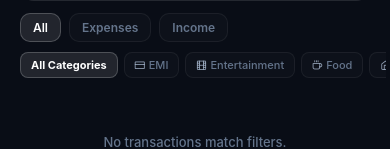
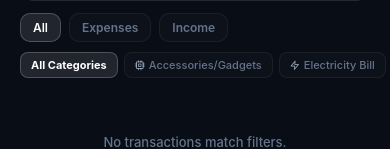
Before and after one commit to Balajijagan2000/personal-expense-tracker-app, a React Native app: screen / in a window 390 px wide. Shown: the part 409-558 px from the top of the page. Built offline with nearby package versions, Linux system fonts and the light colour scheme.

Commit message:
added default category and bug fix

```diff
--- a/src/components/AddTransactionModal.tsx
+++ b/src/components/AddTransactionModal.tsx
@@ -129,7 +129,7 @@ export default function AddTransactionModal({ visible, onClose }: AddTransaction
       onRequestClose={onClose}
     >
       <KeyboardAvoidingView
-        behavior={Platform.OS === 'ios' ? 'padding' : undefined}
+        behavior="padding"
         style={styles.modalBg}
       >
         <View style={[styles.modalSheet, isDark ? styles.sheetDark : styles.sheetLight]}>
--- a/src/components/CategoryIcon.tsx
+++ b/src/components/CategoryIcon.tsx
@@ -34,6 +34,7 @@ export default function CategoryIcon({ name, color = '#ffffff', size = 20 }: Cat
     'droplet',
     'smartphone',
     'wifi',
+    'cpu',
   ];
 
   let iconName: any = name;
--- a/src/components/CategoryManager.tsx
+++ b/src/components/CategoryManager.tsx
@@ -22,7 +22,7 @@ export default function CategoryManager() {
     'dollar-sign', 'grid', 'credit-card', 'gift', 'heart',
     'book', 'activity', 'smile', 'briefcase', 'tool',
     'trending-up', 'tag', 'umbrella', 'award', 'globe',
-    'smartphone', 'wifi', 'droplet'
+    'smartphone', 'wifi', 'droplet', 'cpu'
   ];
 
   // Color Palette
--- a/src/database/db.ts
+++ b/src/database/db.ts
@@ -15,6 +15,9 @@ export const DEFAULT_CATEGORIES: Omit<Category, 'id'>[] = [
   { name: 'Utilities', icon: 'zap', color: '#06B6D4', is_default: 1 },
   { name: 'Housing', icon: 'home', color: '#EF4444', is_default: 1 },
   { name: 'Salary', icon: 'dollar-sign', color: '#10B981', is_default: 1 },
+  { name: 'Electricity Bill', icon: 'zap', color: '#EAB308', is_default: 1 },
+  { name: 'Investment', icon: 'trending-up', color: '#84CC16', is_default: 1 },
+  { name: 'Accessories/Gadgets', icon: 'cpu', color: '#F43F5E', is_default: 1 },
   { name: 'Snacks', icon: 'smile', color: '#F97316', is_default: 1 },
   { name: 'Savings', icon: 'trending-up', color: '#14B8A6', is_default: 1 },
   { name: 'Petrol', icon: 'droplet', color: '#0284C7', is_default: 1 },
@@ -112,6 +115,27 @@ export function initDatabase() {
           if (!wifiInternet) {
             const nextId = categories.length > 0 ? Math.max(...categories.map((c: any) => c.id)) + 1 : 1;
             categories.push({ id: nextId, name: 'Wifi/Internet', icon: 'wifi', color: '#0EA5E9', is_default: 1 });
+            modified = true;
+          }
+
+          const electricityBill = categories.find((c: any) => c.name.toLowerCase() === 'electricity bill');
+          if (!electricityBill) {
+            const nextId = categories.length > 0 ? Math.max(...categories.map((c: any) => c.id)) + 1 : 1;
+            categories.push({ id: nextId, name: 'Electricity Bill', icon: 'zap', color: '#EAB308', is_default: 1 });
+            modified = true;
+          }
+
+          const investment = categories.find((c: any) => c.name.toLowerCase() === 'investment');
+          if (!investment) {
+            const nextId = categories.length > 0 ? Math.max(...categories.map((c: any) => c.id)) + 1 : 1;
+            categories.push({ id: nextId, name: 'Investment', icon: 'trending-up', color: '#84CC16', is_default: 1 });
+            modified = true;
+          }
+
+          const accessories = categories.find((c: any) => c.name.toLowerCase() === 'accessories/gadgets');
+          if (!accessories) {
+            const nextId = categories.length > 0 ? Math.max(...categories.map((c: any) => c.id)) + 1 : 1;
+            categories.push({ id: nextId, name: 'Accessories/Gadgets', icon: 'cpu', color: '#F43F5E', is_default: 1 });
             modified = true;
           }
 
@@ -310,6 +334,30 @@ export function initDatabase() {
               ['Wifi/Internet', 'wifi', '#0EA5E9']
             );
           }
+
+          const electricityRow = db.getFirstSync<{ id: number }>('SELECT id FROM categories WHERE LOWER(name) = ?;', ['electricity bill']);
+          if (!electricityRow) {
+            db.runSync(
+              'INSERT INTO categories (name, icon, color, is_default) VALUES (?, ?, ?, 1);',
+              ['Electricity Bill', 'zap', '#EAB308']
+            );
+          }
+
+          const investmentRow = db.getFirstSync<{ id: number }>('SELECT id FROM categories WHERE LOWER(name) = ?;', ['investment']);
+          if (!investmentRow) {
+            db.runSync(
+              'INSERT INTO categories (name, icon, color, is_default) VALUES (?, ?, ?, 1);',
+              ['Investment', 'trending-up', '#84CC16']
+            );
+          }
+
+          const accessoriesRow = db.getFirstSync<{ id: number }>('SELECT id FROM categories WHERE LOWER(name) = ?;', ['accessories/gadgets']);
+          if (!accessoriesRow) {
+            db.runSync(
+              'INSERT INTO categories (name, icon, color, is_default) VALUES (?, ?, ?, 1);',
+              ['Accessories/Gadgets', 'cpu', '#F43F5E']
+            );
+          }
         } catch (e) {
           console.error('Failed to seed missing categories in SQLite:', e);
         }
```
